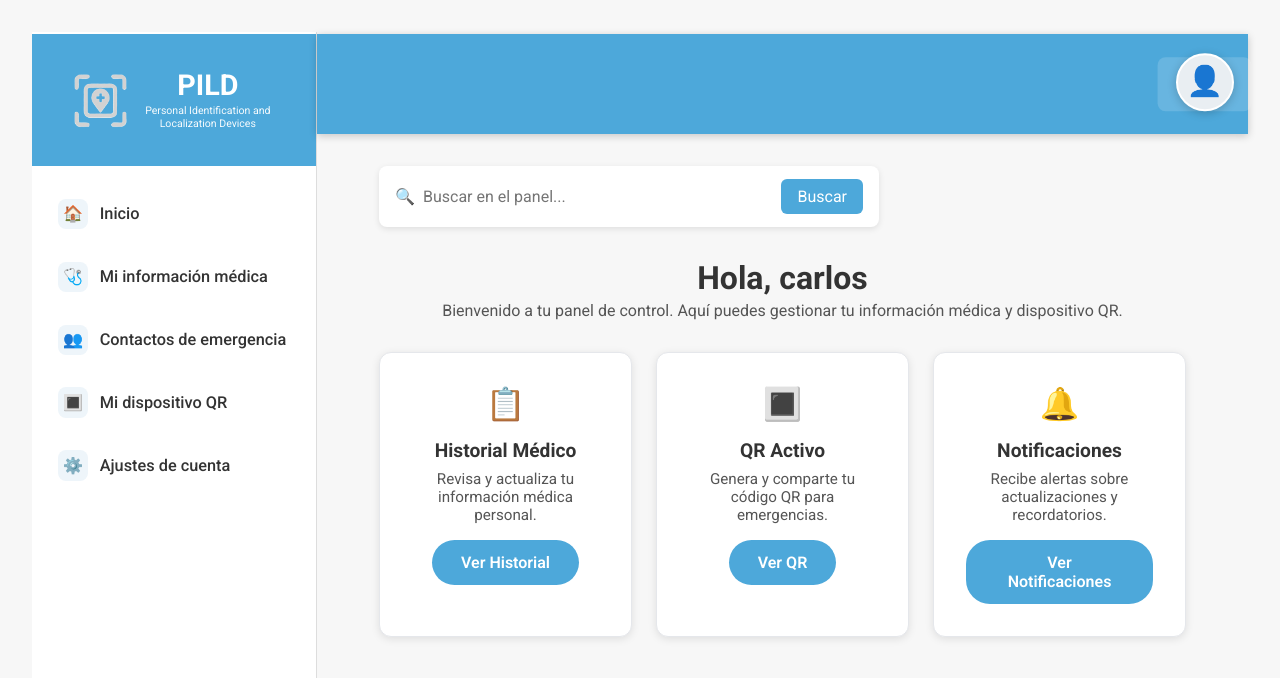
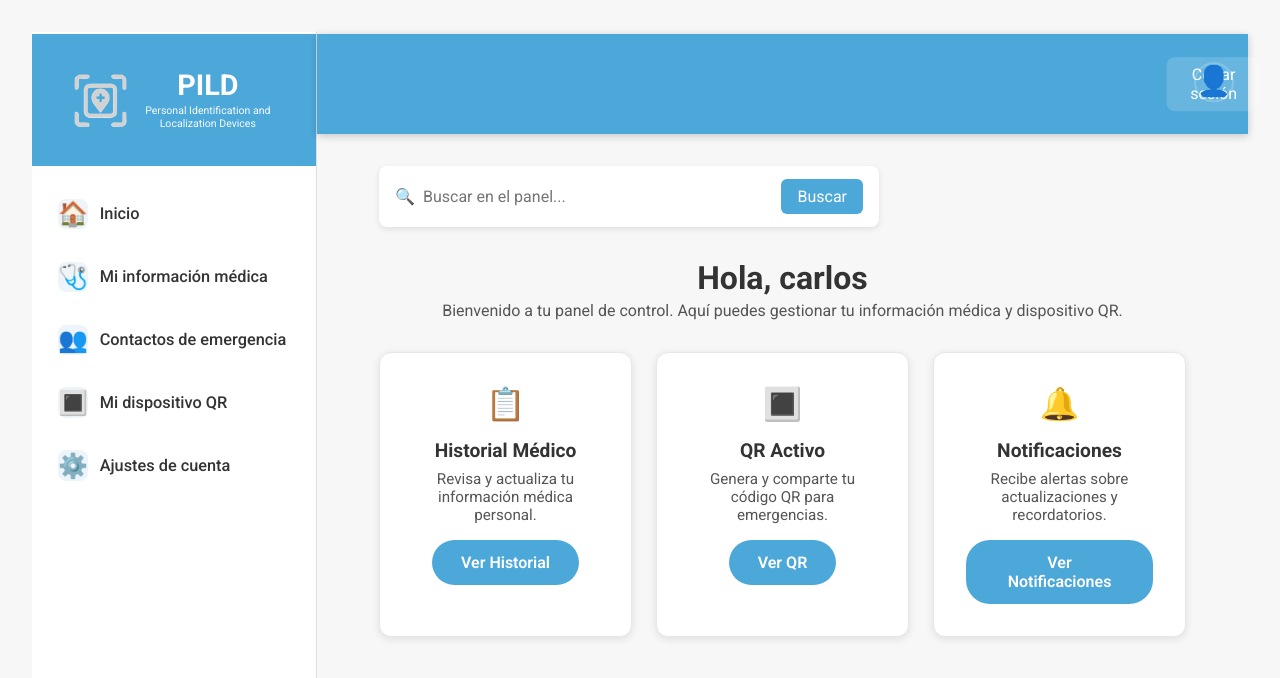
Before and after one commit to car1087/PROYECTO-RA-Z-frontend, a React (Vite) app: page /dashboard in a window 1280 px wide. Shown: the top 678 px of the page. Built offline with nearby package versions, Linux system fonts and the light colour scheme; no server answers; sample sign-in values are in the browser's storage.

Commit message:
style: corregir escala de emojis y transparencia en topbar

```diff
--- a/src/Dashboard.css
+++ b/src/Dashboard.css
@@ -1298,3 +1298,39 @@ body {
 .menu li a.active .icon {
   background: rgba(255, 255, 255, 0.2);
 }
+
+/* ==============================
+   Ajustes solicitados de vista
+============================== */
+.menu li a {
+  display: flex;
+  align-items: center;
+}
+
+.menu li a .icon {
+  font-size: 1.5rem;
+  line-height: 1;
+}
+
+.topbar .user-panel,
+.topbar .user-avatar {
+  background: transparent;
+  box-shadow: none;
+  border: none;
+}
+
+.topbar .avatar {
+  width: 40px;
+  height: 40px;
+  border-radius: 50%;
+  border: 2px solid rgba(255, 255, 255, 0.2);
+  background: transparent;
+  box-shadow: none;
+}
+
+.topbar .avatar img {
+  width: 100%;
+  height: 100%;
+  object-fit: cover;
+  border-radius: 50%;
+}
```
